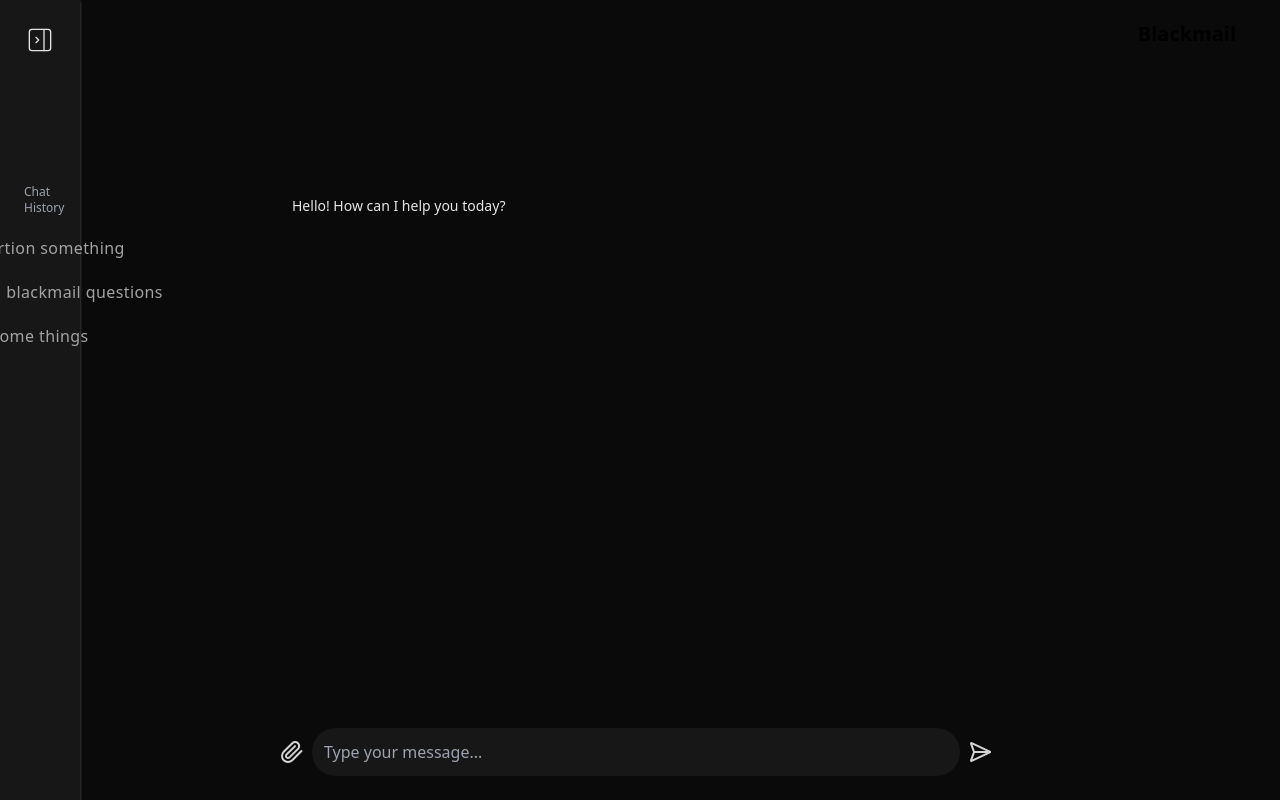
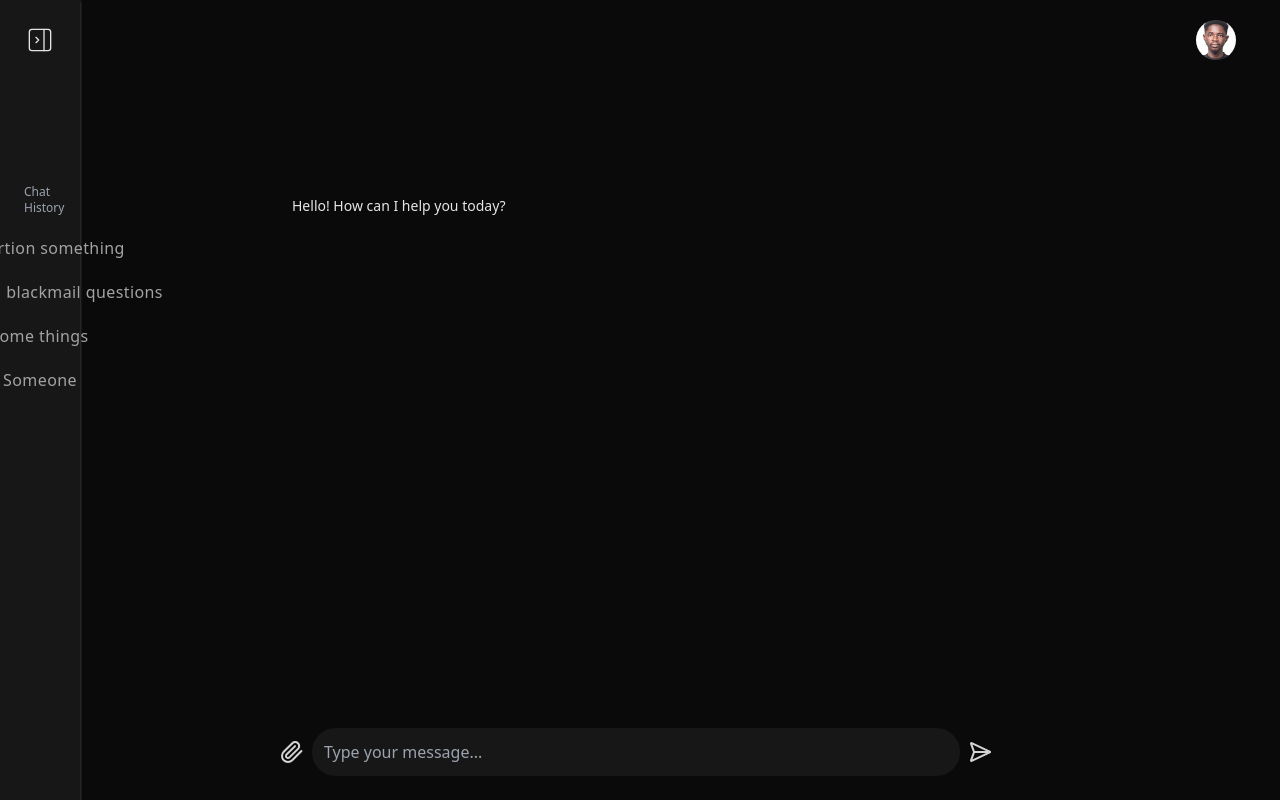
Before and after one commit to kojokhalid/blackmail-sextortion-chatbot, a React (Vite) app: page / in a window 1280 px wide. Built offline with nearby package versions, Linux system fonts and the light colour scheme.

Commit message:
chatpage ui

```diff
--- a/src/components/Header.tsx
+++ b/src/components/Header.tsx
@@ -1,4 +1,3 @@
-
 const Header = () => {
   return (
     <header>
@@ -9,13 +8,17 @@
           {/* Logo positioned on the far right */}
           <a href="#" className="flex ml-auto">
             <span className="self-center text-xl font-semibold whitespace-nowrap dark:text-white">
-              Blackmail
+              <img
+                src="../../public/myimg.jpeg"
+                alt="Avatar"
+                className="w-10 h-10 rounded-full object-cover"
+              />
             </span>
           </a>
         </div>
       </nav>
     </header>
   );
-}
+};
 
-export default Header
+export default Header;
--- a/src/components/SideBar.tsx
+++ b/src/components/SideBar.tsx
@@ -53,6 +53,7 @@
     "sextortion something",
     "something blackmail questions",
     "some things",
+    "Someone"
   ];
 
   const [selectedChat, setSelectedChat] = useState(-1);
```
